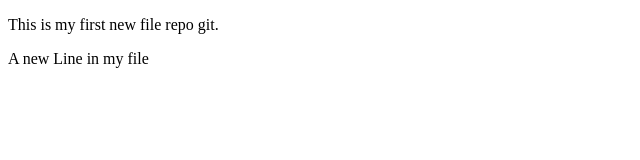
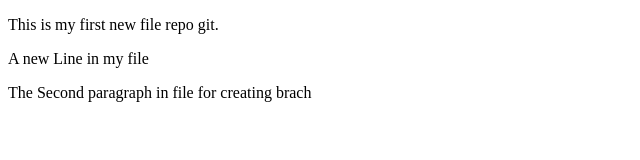
Before and after one commit to MaryTosanTech/test, a plain HTML site: page index.html in a window 1280 px wide. Shown: the whole page, without its empty margins (0-640 px from the left). Drawn offline with Linux system fonts and the light colour scheme.

Commit message:
Add a new line and branch

```diff
--- a/index.html
+++ b/index.html
@@ -9,5 +9,6 @@
   <body>
     <p>This is my first new file repo git.</p>
     <p>A new Line in my file</p>
+    <p>The Second paragraph in file for creating brach</p>
   </body>
 </html>
```
